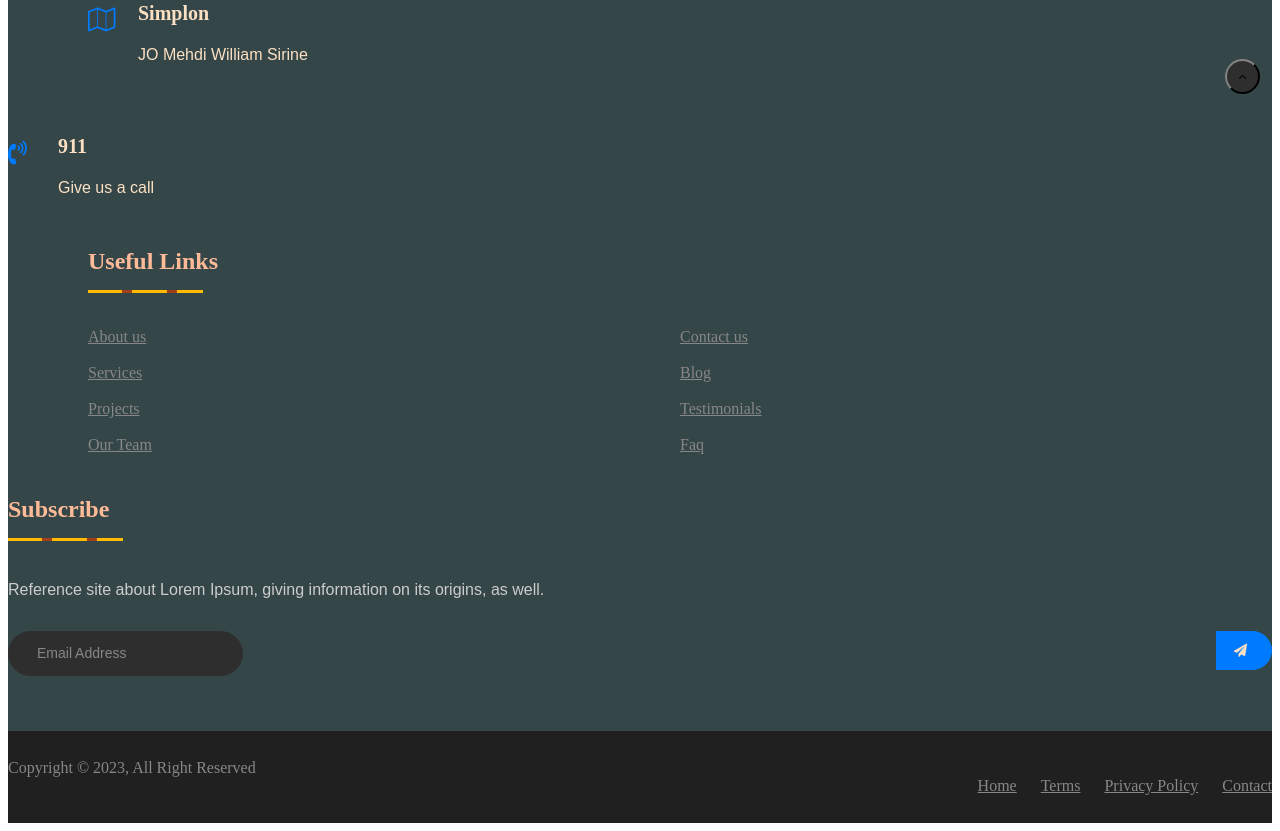
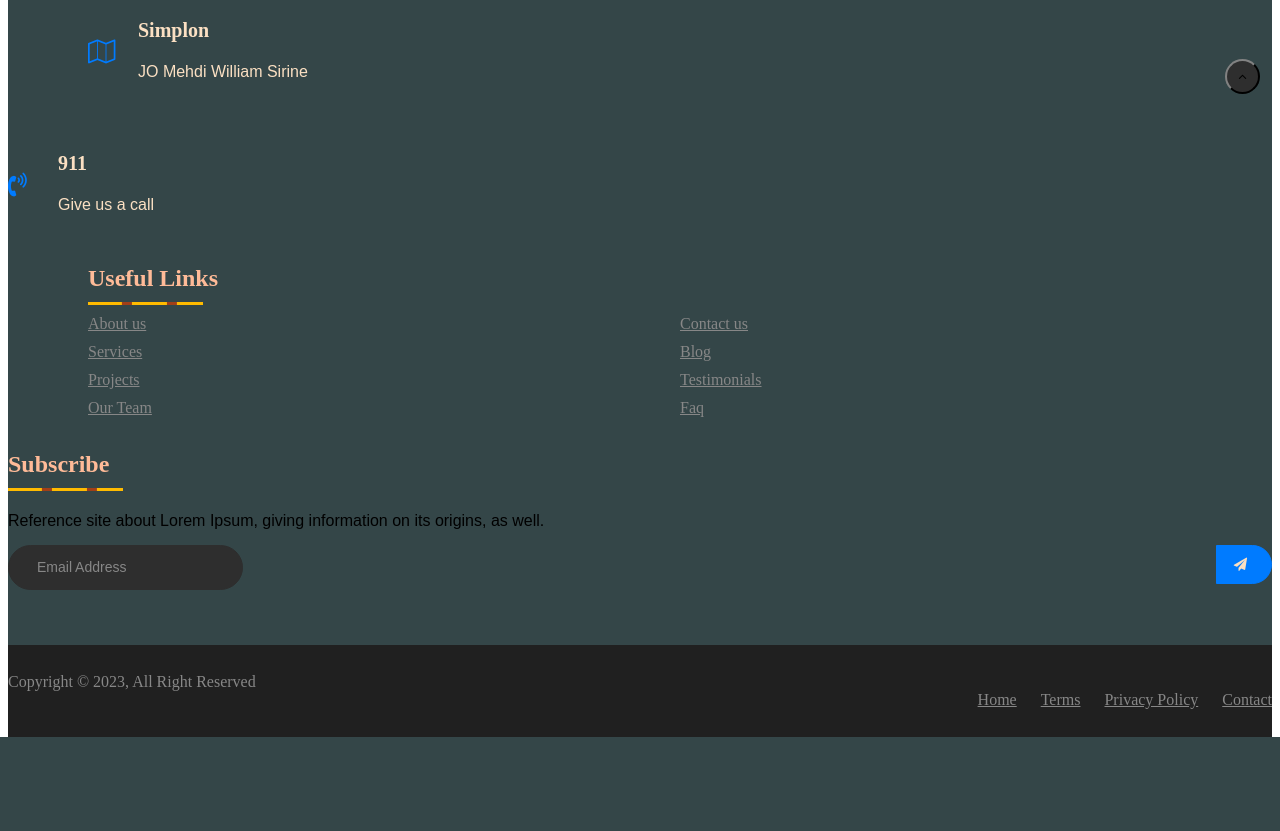
Before and after one commit to William97163/blog_fouziya, a PHP site: page /includes/footer.php in a window 1280 px wide. Shown: the part 686-1517 px from the top of the page. After the commit the page ends 1423 px from the top, so only its background shows below. Run offline with PHP 8.4, Linux system fonts and the light colour scheme; some libraries are stand-ins or nearby versions.

Commit message:
update footer2

```diff
--- a/assets/css/footer.css
+++ b/assets/css/footer.css
@@ -1,6 +1,3 @@
-body {
-    color: #ccc;
-}
 
 /* Footer Styles */
 .footer-widget p {
@@ -92,37 +89,32 @@
 }
 
 /* DK Footer Styles */
+
+
 .dk-footer {
-    padding: 75px 0 0;
+    padding: 0px 0 0;
     background-color: #344648;
     position: relative;
     z-index: 2;
-}
-
+    top: 100px}
     .dk-footer .contact-us {
       margin-top: 0;
       margin-bottom: 30px;
-    padding-left: 80px;
-}
-
+      padding-left: 80px; }
       .dk-footer .contact-us .contact-info {
-    margin-left: 50px;
-}
-
+        margin-left: 50px; }
       .dk-footer .contact-us.contact-us-last {
-    margin-left: -80px;
-}
-
+        margin-left: -80px; }
     .dk-footer .contact-icon i {
       font-size: 24px;
-    top: -15px;
+      top: 0px;
       position: relative;
-    color: #007bff;
-}
+      color:#007bff; }
+
 
 .dk-footer-box-info {
     position: absolute;
-    top: -122px;
+    top: 0px;
     background: #7D8E95;
     padding: 40px;
     z-index: 2;
@@ -201,14 +193,14 @@
 }
 
 .footer-widget .section-heading {
-    margin-bottom: 35px;
+    margin-bottom: 10px;
 }
 
 .footer-widget h3 {
     font-size: 24px;
     color: #FFBB98;
     position: relative;
-    margin-bottom: 15px;
+    margin-bottom: 10px;
     max-width: fit-content;
 }
 
@@ -221,7 +213,7 @@
 }
 
 .footer-widget li {
-    margin-bottom: 18px;
+    margin-bottom: 10px;
 }
 
 .footer-widget a {
@@ -280,6 +272,7 @@
     cursor: pointer;
 }
 
+
 /* Contact Styles */
 .contact-us {
     position: relative;
@@ -295,7 +288,7 @@
 
 .contact-icon i {
     font-size: 36px;
-    top: -5px;
+    top: 0px;
     position: relative;
     color: #007bff;
 }
@@ -364,3 +357,11 @@
     background: #FA6742;
     border-color: #FA6742;
 }
+/* Footer Widget Styles */
+.footer-widget p {
+    margin-bottom: 10px;
+}
+
+.footer-widget li {
+    margin-bottom: 10px;
+}
--- a/includes/footer.php
+++ b/includes/footer.php
@@ -12,12 +12,6 @@
             <div class="row">
                 <div class="col-md-12 col-lg-4">
                     <div class="dk-footer-box-info">
-                        <a href="index.html" class="footer-logo">
-                            <img src="images/footer_logo.png" alt="footer_logo" class="img-fluid">
-                        </a>
-                        <p class="footer-info-text">
-                           Reference site about Lorem Ipsum, giving information on its origins, as well as a random Lipsum generator.
-                        </p>
                         <div class="footer-social-link">
                             <h3>Follow us</h3>
                             <ul>
```
Lines whose indentation alone changed are shown as unchanged.
